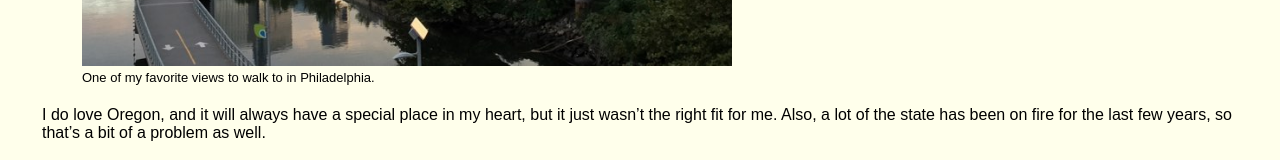
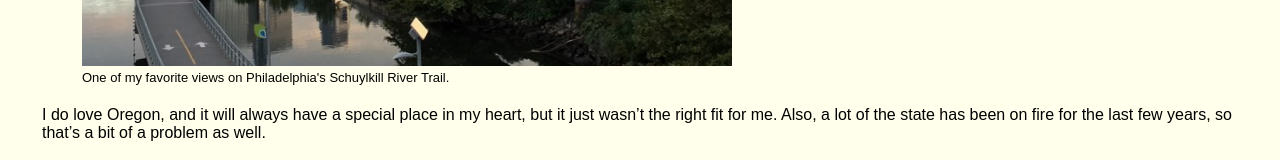
Before and after one commit to PHL-LC101-June-21/assignment-4-html-me-something-cgeffre, a website: page index.html in a window 1280 px wide. Shown: the part 2926-3086 px from the top of the page. Drawn offline with Linux system fonts and the light colour scheme.

Commit message:
small updates made to index file

```diff
--- a/index.html
+++ b/index.html
@@ -48,7 +48,7 @@
       <p>I tell people that I basically moved here after researching it on Wikipedia. And that’s pretty much what happened. I wanted a large, urban, diverse, relatively affordable city in an area that isn’t commercially farming grass, and this is where I landed, sight unseen until I stepped off the airplane. It’s been an amazing decision and I love my adopted home. Yes, the city has its own challenges, but it is such a better fit, and I hope to spend many more years here!</p>
       <figure>
          <img src="./images/philadelphia.jpg" alt="View of Schuylkill river trail and Philadelphia skyline" id="riverTrail" class="images">
-         <figcaption class="imageText">One of my favorite views to walk to in Philadelphia.</figcaption>
+         <figcaption class="imageText">One of my favorite views on Philadelphia's Schuylkill River Trail.</figcaption>
       </figure>
       <p id="conclusion">I do love Oregon, and it will always have a special place in my heart, but it just wasn’t the right fit for me. Also, a lot of the state has been on fire for the last few years, so that’s a bit of a problem as well.</p>
       </article>
```
